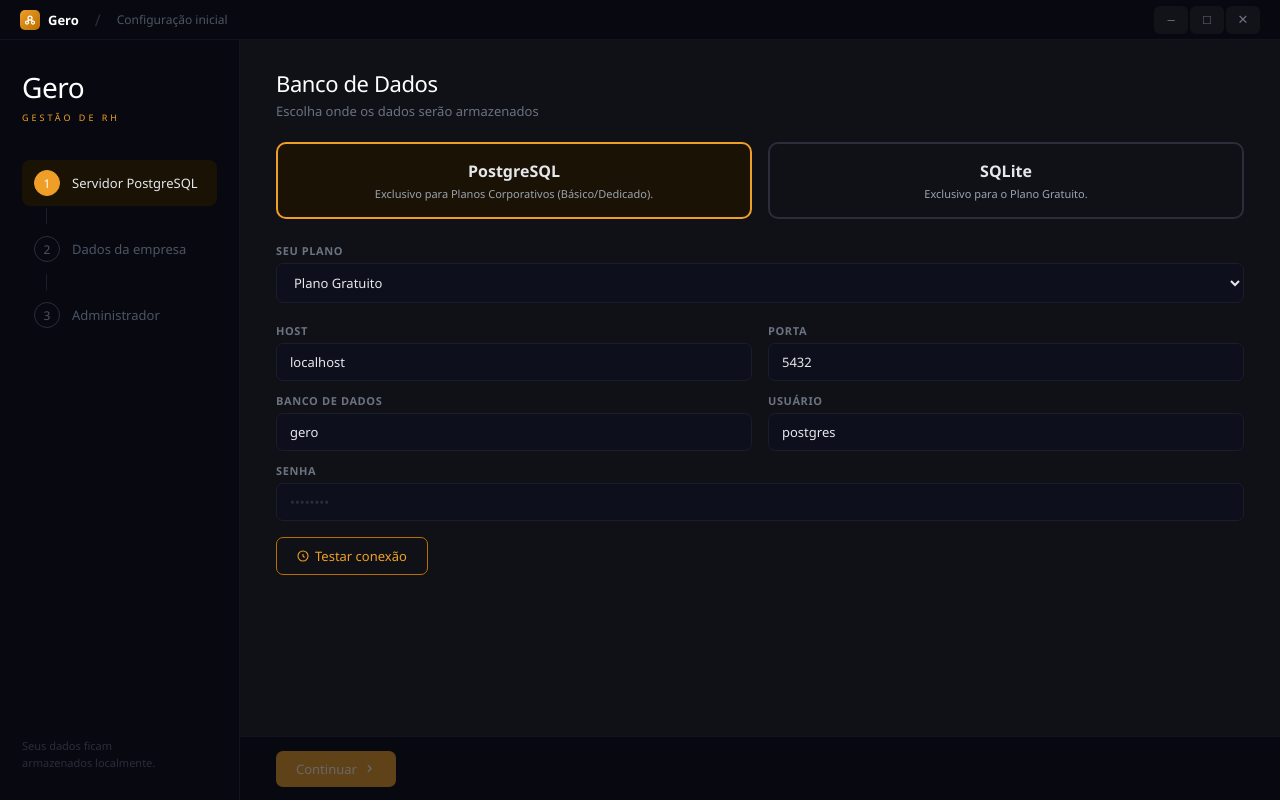
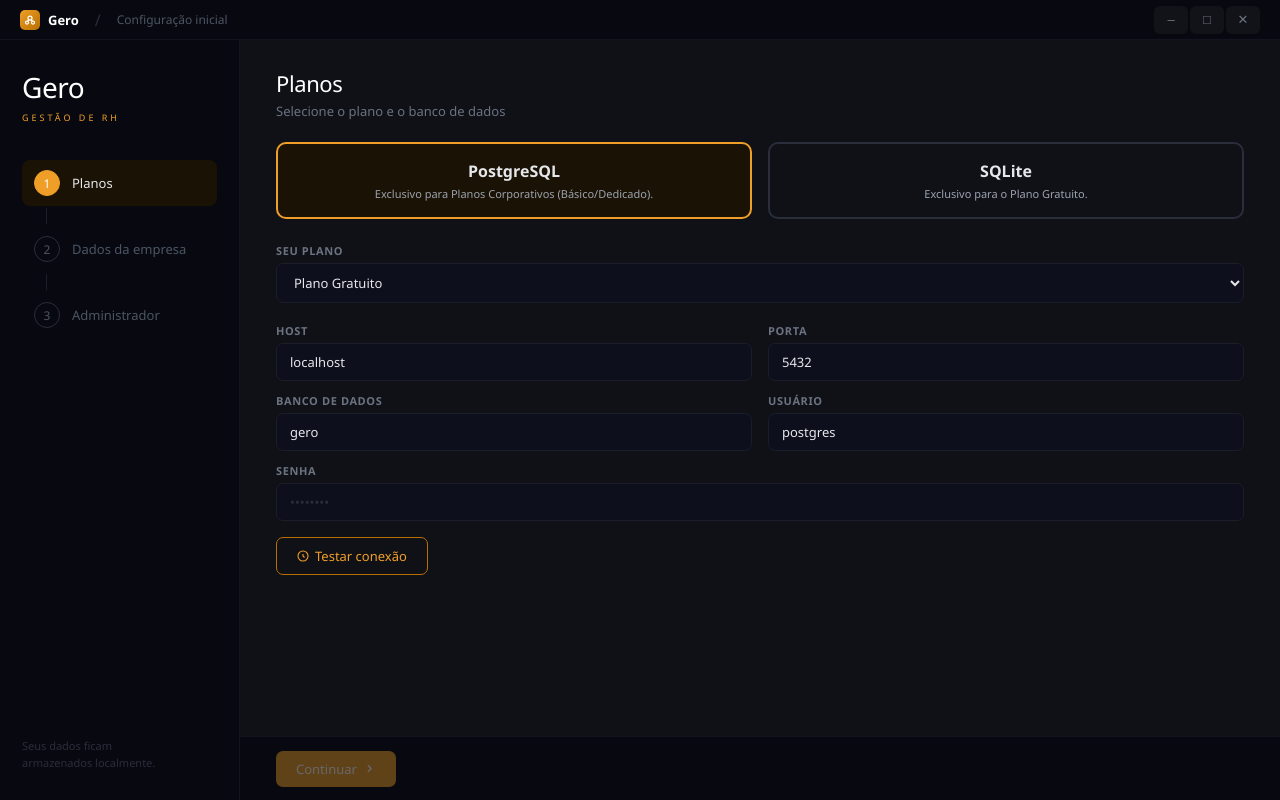
Before and after one commit to britors/Gero, a website with bundled scripts: page src/renderer/setup.html in a window 1280 px wide. Built offline with nearby package versions, Linux system fonts and the light colour scheme.

Commit message:
refactor: renomear primeira etapa do setup para Planos

```diff
--- a/src/renderer/setup.html
+++ b/src/renderer/setup.html
@@ -243,7 +243,7 @@
         <div class="lp-brand-tag">GESTÃO DE RH</div>
       </div>
       <div class="lp-steps">
-        <div class="lp-step active" id="nav-1"><div class="lp-num">1</div><span class="lp-label">Servidor PostgreSQL</span></div>
+        <div class="lp-step active" id="nav-1"><div class="lp-num">1</div><span class="lp-label">Planos</span></div>
         <div class="lp-connector"></div>
         <div class="lp-step" id="nav-2"><div class="lp-num">2</div><span class="lp-label">Dados da empresa</span></div>
         <div class="lp-connector"></div>
@@ -257,8 +257,8 @@
 
       <!-- STEP 1: DB Selection -->
       <div class="step active" id="step-1">
-        <div class="step-title">Banco de Dados</div>
-        <div class="step-subtitle">Escolha onde os dados serão armazenados</div>
+        <div class="step-title">Planos</div>
+        <div class="step-subtitle">Selecione o plano e o banco de dados</div>
         <div id="error-step1" class="error-msg"></div>
 
         <div style="display:flex;gap:16px;margin-bottom:24px">
```
